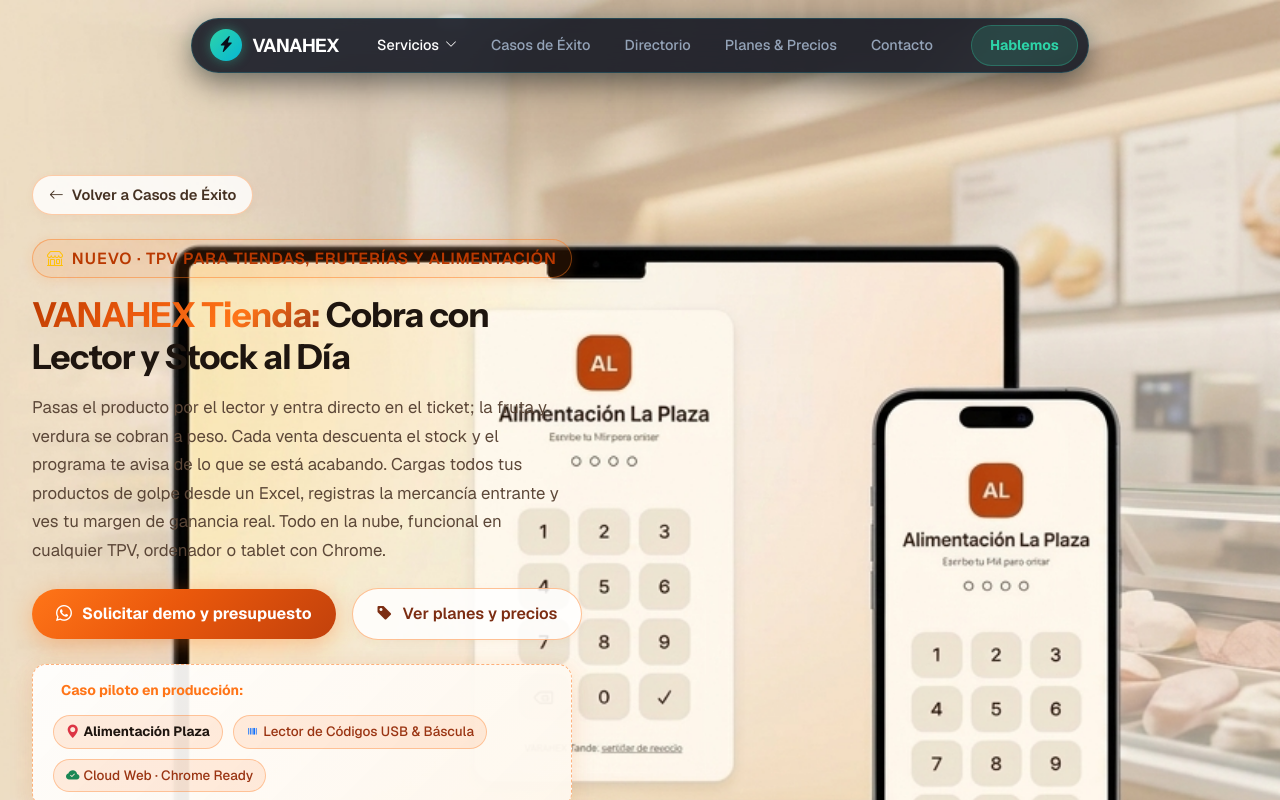
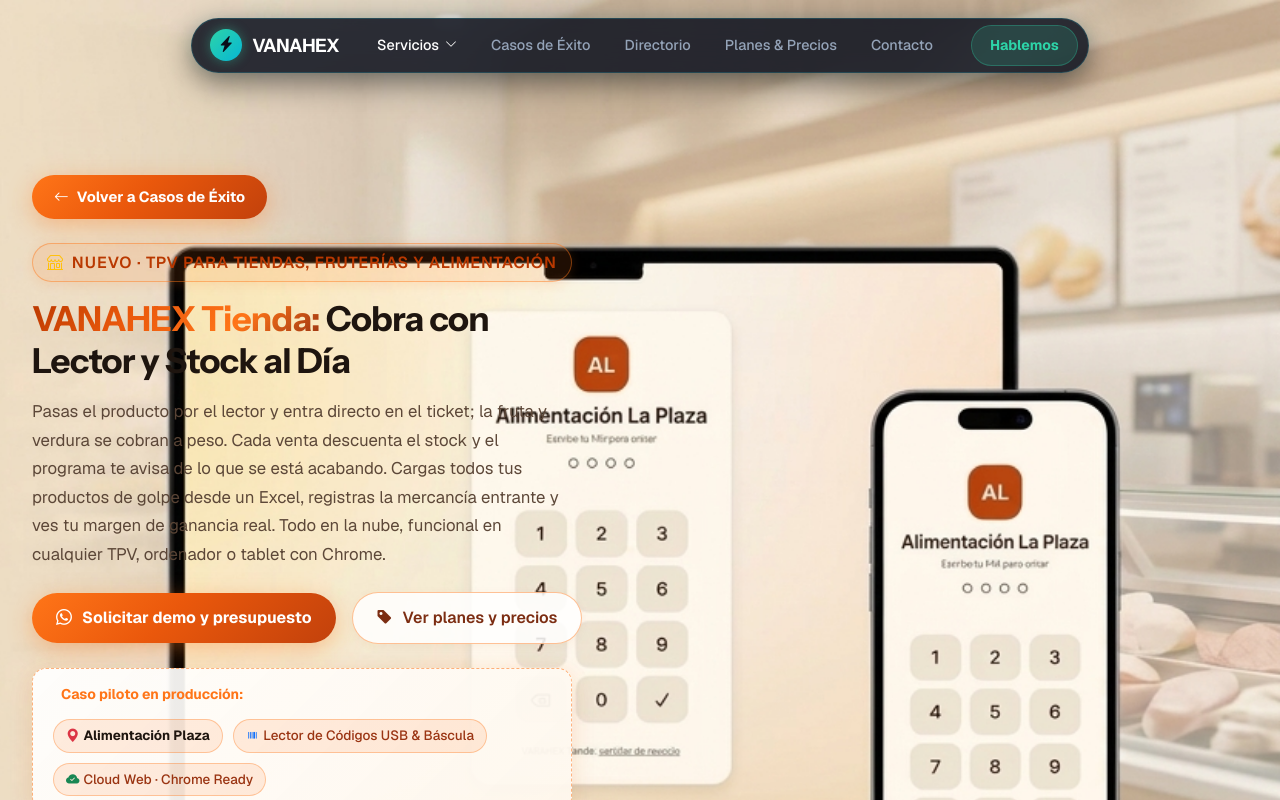
Before and after one commit to Madcz12/vanahex_v2, a React (Vite) app: page /casos/vanahex-tienda in a window 1280 px wide. Shown: the top 800 px of the page. Built offline with nearby package versions, Linux system fonts and the light colour scheme.

Commit message:
fix: back to successfull cases color button changed

```diff
--- a/src/landing/pages/VanahexTiendaPage.css
+++ b/src/landing/pages/VanahexTiendaPage.css
@@ -132,24 +132,22 @@
   display: inline-flex;
   align-items: center;
   gap: 8px;
-  color: #453122;
+  color: #ffffff !important;
   font-size: 0.92rem;
-  font-weight: 600;
-  transition: all 0.25s ease;
-  padding: 7px 16px;
+  font-weight: 700;
+  transition: all 0.3s cubic-bezier(0.2, 0.8, 0.2, 1);
+  padding: 10px 22px;
   border-radius: 9999px;
-  background: rgba(255, 255, 255, 0.82);
-  border: 1px solid rgba(255, 117, 24, 0.35);
+  background: linear-gradient(135deg, #FF7518 0%, #ea580c 45%, #c2410c 100%);
+  border: none;
   text-decoration: none;
-  box-shadow: 0 2px 8px rgba(180, 80, 10, 0.06);
+  box-shadow: 0 6px 24px rgba(255, 117, 24, 0.38);
 }
 
 .vx-back-link-tienda:hover {
-  color: #ffffff;
-  background: var(--vx-tienda-orange);
-  border-color: var(--vx-tienda-orange);
+  color: #ffffff !important;
   transform: translateX(-4px);
-  box-shadow: 0 4px 16px rgba(255, 117, 24, 0.35);
+  box-shadow: 0 10px 32px rgba(255, 117, 24, 0.55), 0 0 20px rgba(255, 140, 58, 0.35);
 }
 
 /* ---------- Hero Section (Expanded Full-View Container & Alimentación Plaza Image Background) ---------- */
```
